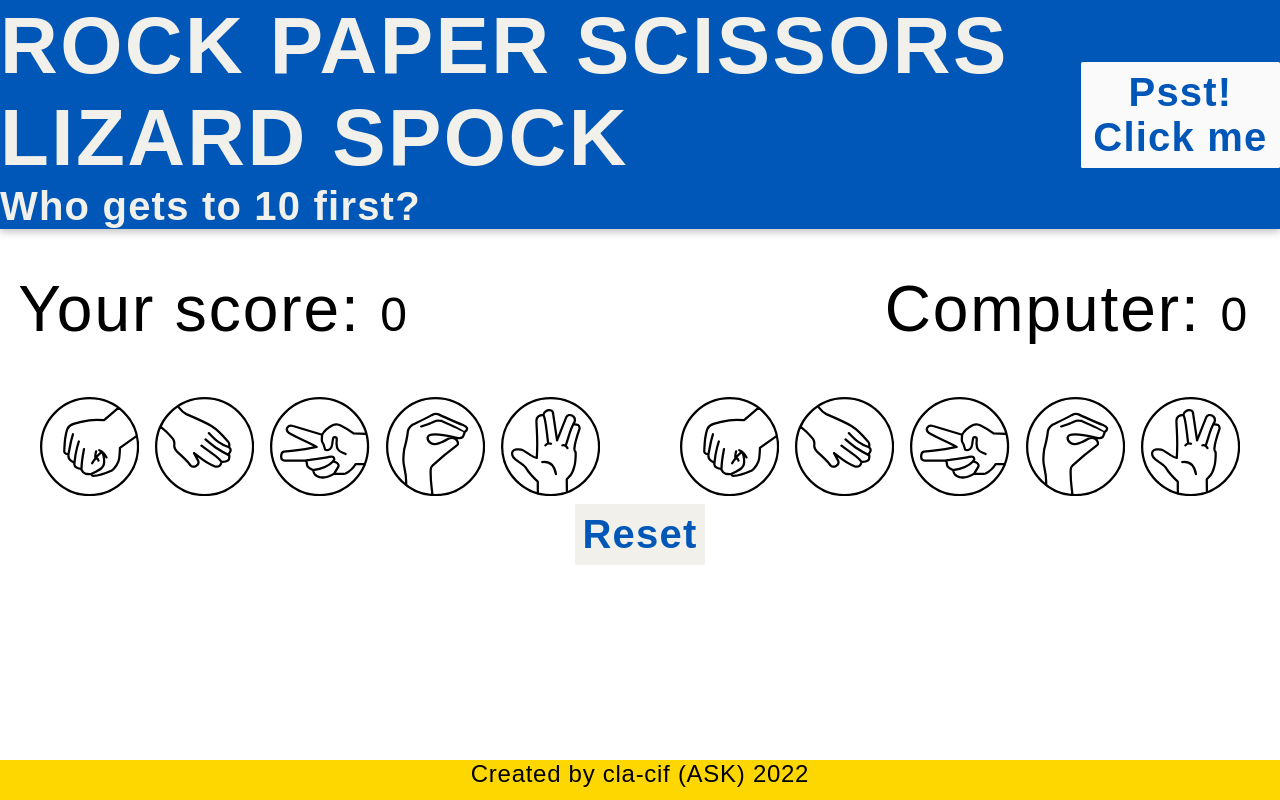
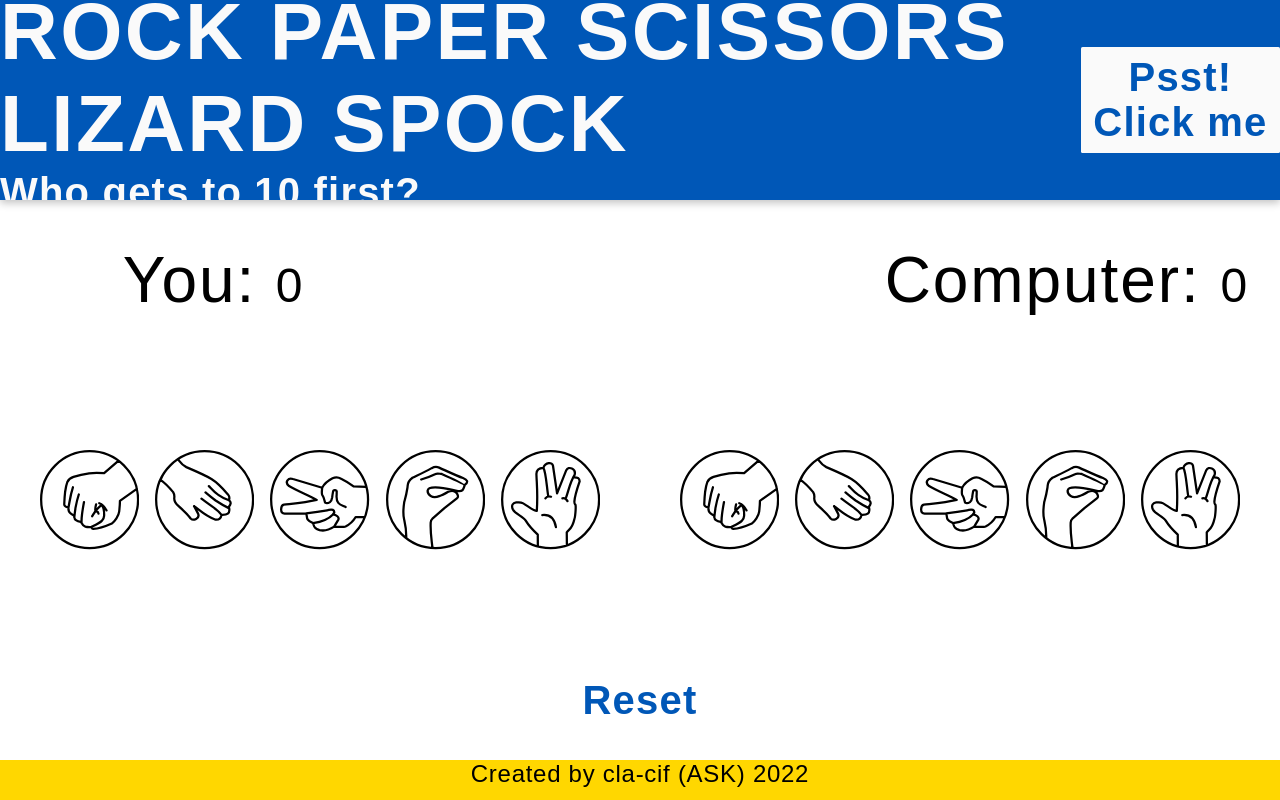
Before and after one commit to cla-cif/RPS-Lizard-Spock, a website: page index.html in a window 1280 px wide. Drawn offline with Linux system fonts and the light colour scheme; a web font is replaced by a local one.

Commit message:
comment style.css

```diff
--- a/index.html
+++ b/index.html
@@ -26,7 +26,7 @@
             <h1>ROCK PAPER SCISSORS LIZARD SPOCK</h1>
             <p>Who gets to 10 first?</p>
         </div>
-        <div class="support">
+        <div class="div-support">
             <a href="support.html" target="_blank" aria-label="the developer has a favour to ask you, folow the link"
                 id="btn-clickme" class="btn">Psst! Click me</a>
         </div>
@@ -35,7 +35,7 @@
     <section class="main">
         <!--the scores area -->
         <div class="scores-area">
-            <div class="left">Your score: <span id="user-score">0</span></div>
+            <div class="left">You: <span id="user-score">0</span></div>
             <div class="middle" id="result-message">YOU WON!</div>
             <div class="right">Computer: <span id="computer-score">0</span></div>
         </div>
@@ -147,7 +147,7 @@
             </div>
         </div>
         <!--the reset button, automatic reset happens when one of the players reaches 10 points-->
-        <div class="btn-div">
+        <div class="reset-area">
             <button id="btn-reset" class="btn">Reset</button>
         </div>
     </section>
--- a/style.css
+++ b/style.css
@@ -1,29 +1,53 @@
 :root {
-    --color-main: #f1f0eb;
-    --color-header: #0057b7;
-    --color-footer: #ffd700;
+    --color-blue: #0057b7;
+    --color-yellow: #ffd700;
     --color-dark: #000;
     --color-light: #fafafa;
-    --color-shadow: #8e8d8a;
     --ff-body: 'Smooch Sans', sans-serif;
 }
 
 * {
     box-sizing: border-box;
-    color: var(--color-main);
+    color: var(--color-light);
     letter-spacing: .03em;
     margin: 0;
     max-width: 100%;
     font-family: var(--ff-body);
-    overflow-y: hidden;}
+    overflow-y: hidden;
+}
 
+/* common parameters*/
+.btn {
+    background: var(--color-light);
+    color: var(--color-blue);
+    text-align: center;
+    font-weight: 600;
+    font-size: 5vh;
+    padding: .5rem;
+    border-radius: .1rem;
 
+}
+
+a {
+    text-decoration: none;
+}
+
+/*animations*/
+#btn-clickme:hover {
+    background: var(--color-yellow);
+}
+
+#btn-reset:hover {
+    background-color: var(--color-yellow);
+    transition: all .5s ease;
+}
+
+/*header: title, click me button (support)*/
 header {
-    height: 10rem;
-    background-color: var(--color-header);
+    height: 25vh;
+    background-color: var(--color-blue);
     color: var(color-light);
     display: flex;
-    height:auto;
     justify-content: space-around;
     align-items: center;
     box-shadow: rgba(0, 0, 0, 0.24) 0px 3px 8px;
@@ -33,87 +57,39 @@ header {
     font-weight: 600;
     font-size: 5vh;
 }
-.support {
-    display:flex;
+
+.div-support {
+    display: flex;
 }
 
-#btn-clickme:hover {
-    background: var(--color-footer);
-}
-.btn {
-    background: var(--color-light);
-    color: var(--color-header);
-    text-align:center;
-    font-weight:600;
-    font-size:5vh;
-    padding: .5rem;
-    border-radius: .1rem;
-
-}
-.btn-div {
-    display:flex;
-    bottom: 2rem;
-}
-#btn-reset {
-    background-color: var(--color-main);
-    border: none;
-    font-size: 5vh;
-}
-
-a {
-    text-decoration: none;
-}
-
-#btn-reset:hover {
-    background-color: var(--color-footer);
-    transition: all .5s ease;
-}
-
+/*main: scores-area, game-area, reset-area*/
 .main {
     display: flex;
     flex-direction: column;
-    align-items:center;
-    height:100%;
-
+    align-items: center;
+    height: 100%;
 }
 
 .scores-area,
 .game-area {
     display: flex;
-    flex-direction: row;
     width: 100%;
-    height:auto;
     justify-content: space-around;
     align-items: center;
 }
 
-.scores-area > * {
+/*scores-area: left(user score), middle(result), right(computer score)*/
+
+.scores-area>* {
     color: var(--color-dark);
     font-weight: 400;
     font-size: 8vh;
     text-align: center;
 }
-.left {
-    flex: 0 1 33.33%;
-    left:0;
-    float:left;
+
+.scores-area {
+    height: 20vh;
 }
-.right {
-    flex: 0 1 33.33%;
-    right:0;
-    float:right;
-}
-#result-message{
-    color: white;
-    flex: 0 1 33.33%;
-    font-weight: 700;
-    font-size: 7vh;
-    background: var(--color-header);
-    padding: .3rem 1rem;
-    visibility:hidden;
-    text-align:center;
-}
-
 
 #user-score,
 #computer-score {
@@ -122,24 +98,42 @@ a {
     font-size: 6vh;
 }
 
-.scores-area {
-    height: 20vh;
+#result-message {
+    color: white;
+    flex: 0 1 33.33%;
+    font-weight: 700;
+    font-size: 7vh;
+    background: var(--color-blue);
+    visibility: hidden;
+    text-align: center;
 }
 
-.game-area {
-    align-items:stretch;
+.left {
+    flex: 0 1 33.33%;
+    left: 0;
+    float: left;
 }
 
-svg {
-    width: 9vw;
-    height: auto;
-    padding: 0.5rem;
-    display:flex;
+.right {
+    flex: 0 1 33.33%;
+    right: 0;
+    float: right;
 }
 
+/*game-area: user choices (left), computer choices(right), svg images*/
+.game-area {
+    height: 35vh;
+}
 .user-choices,
 .computer-choices {
     display: flex;
+    flex-direction:row;
+}
+/*game-area single choices, svg images*/
+svg {
+    width: 9vw;
+    padding: 0.5rem;
+    height:auto;
 }
 
 .uchoice,
@@ -149,16 +143,28 @@ svg {
     cursor: pointer;
 }
 
-.uchoice:hover > svg > path {
-    stroke: var(--color-header);
+.uchoice:hover>svg>path {
+    stroke: var(--color-blue);
 }
+/*reset-area: reset button*/
+.reset-area {
+    display: flex;
+    height: 15vh
+}
+
+#btn-reset {
+    background-color: var(--color-main);
+    border: none;
+    font-size: 5vh;
+}
+/*footer: credits paragraph*/
 
 footer {
     height: 5vh;
-    background-color: var(--color-footer);
+    background-color: var(--color-yellow);
     position: fixed;
     width: 100%;
-    bottom:0;
+    bottom: 0;
 }
 
 footer>p {
```
